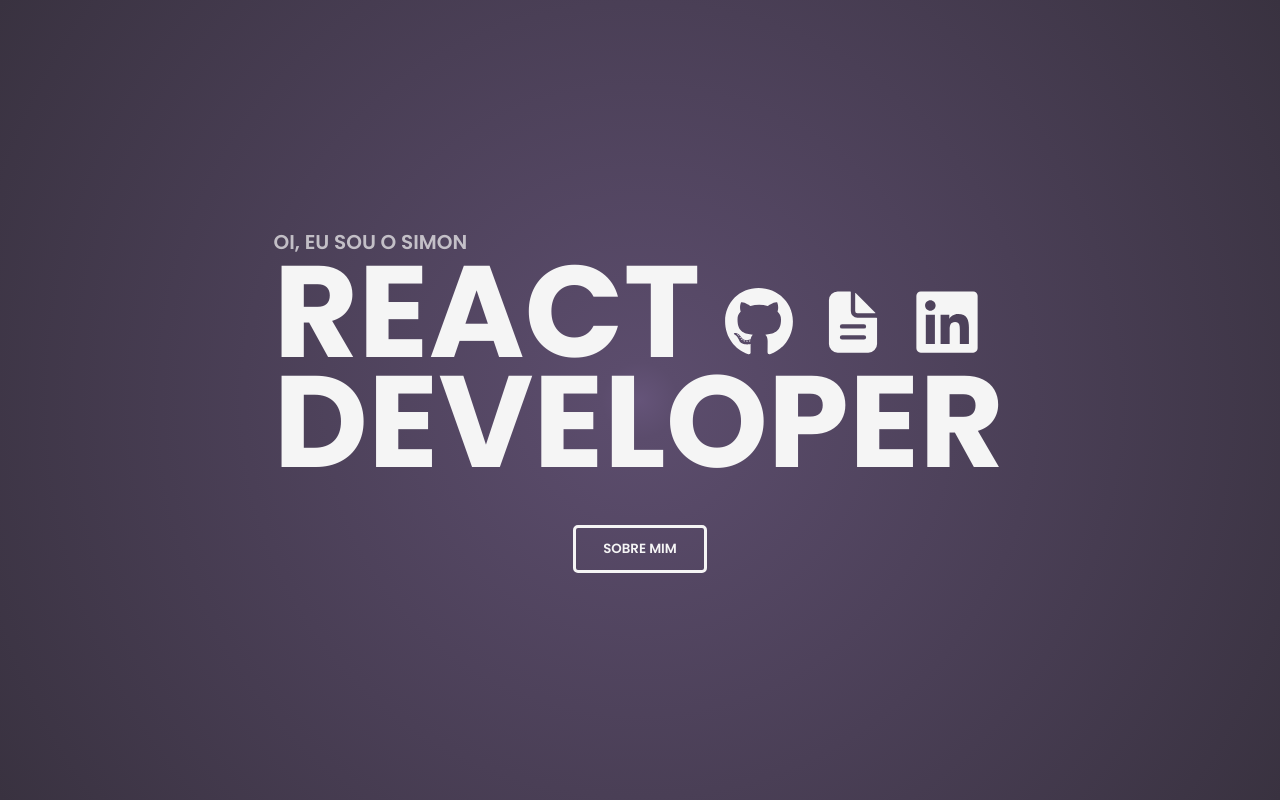
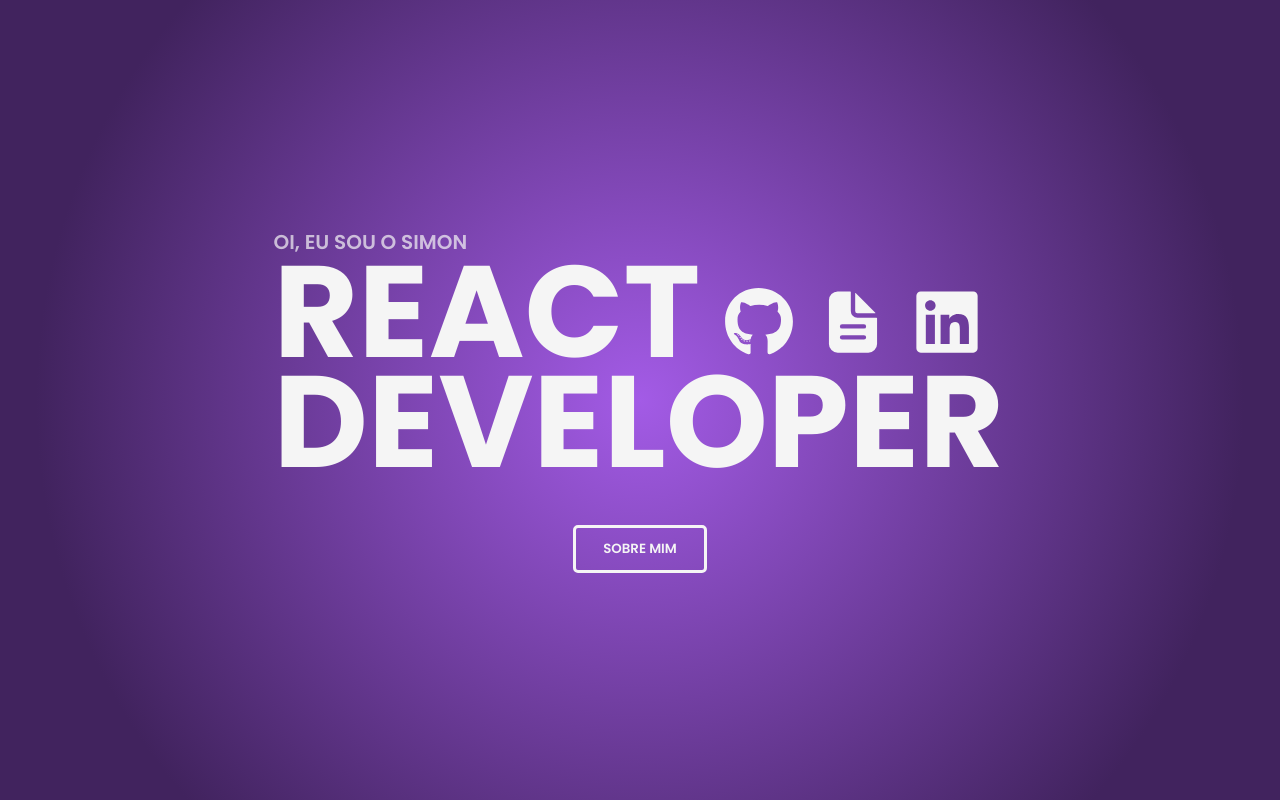
Before and after one commit to simonfranklin1/meu_portfolio, a React (Vite) app: page / in a window 1280 px wide. Shown: the top 800 px of the page. Built offline with nearby package versions, Linux system fonts and the light colour scheme.

Commit message:
Alterando estilos da sessão Header

```diff
--- a/src/containers/Contact.css
+++ b/src/containers/Contact.css
@@ -33,18 +33,17 @@
     justify-content: center;
     align-items: center;
     font-size: 20px;
-    transition: .3s ease-in-out;
+    transition: .2s ease-in-out;
 }
 
 .contact_copy-btn {
     font-weight: bold;
-    transition: .3s ease-in-out;
     background-color: rgb(163, 91, 230);
     cursor: pointer;
 }
 
 .contact_copy-btn:hover {
-    background-color: rgb(196, 134, 255);
+    background-color: rgb(130, 72, 184);
 }
 
 .copied {
--- a/src/containers/Header.css
+++ b/src/containers/Header.css
@@ -6,8 +6,9 @@
     justify-content: center;
     align-items: center;
     gap: 3rem;
-    background: radial-gradient(circle at 50% 50%, #655479 0%, #5B4C6C 5%, #393240);
-    /*background: radial-gradient(circle at 50% 50%, rgb(126, 67, 126) 0%, rgb(40, 14, 44) 80%);*/
+    /*background: radial-gradient(circle at 50% 50%, #655479 0%, #5B4C6C 5%, #393240);
+    background: radial-gradient(circle at 50% 50%, rgb(126, 67, 126) 0%, rgb(40, 14, 44) 80%);*/
+    background: radial-gradient(circle at 50% 50%, rgb(163, 91, 230) 0%, rgb(65, 35, 94) 80%);
 }
 
 .portfolio_header-title {
@@ -56,7 +57,7 @@
 
 .portfolio_header-btn:hover {
     background: #f5f5f5;
-    color: rgb(160, 86, 160);
+    color: rgb(163, 91, 230);
 }
 
 @media screen and (max-width: 936px) {
--- a/src/containers/Header.jsx
+++ b/src/containers/Header.jsx
@@ -3,14 +3,13 @@
 import { FaLinkedin } from "react-icons/fa";
 import { IoDocumentText } from "react-icons/io5";
 import { FaGithub } from "react-icons/fa";
-import { Fade, Reveal } from 'react-awesome-reveal';
-import { HeaderAnimation } from '../utils/Animation';
+import { Fade } from 'react-awesome-reveal';
 
 const Header = () => {
 
   return (
     <section className='portfolio_header'>
-        <HeaderAnimation>
+        <Fade duration={2000} triggerOnce>
           <div className="portfolio_header-title">
             <p>Oi, eu sou o Simon</p>
             <h2 className='portfolio_header-title_first'>React
@@ -28,12 +27,15 @@
             </h2>
             <h2>Developer</h2>
           </div>
-          <a href="#about_me" className="portfolio_header-link">
-            <button className="portfolio_header-btn">
-              Sobre mim
-            </button>
-          </a>
-        </HeaderAnimation>
+        </Fade>
+        <Fade direction='up' duration={2000} delay={500} triggerOnce>
+            <a href="#about_me" className="portfolio_header-link">
+              <button className="portfolio_header-btn">
+                Sobre mim
+              </button>
+            </a>
+        </Fade>
+
 
     </section>
   )
```
Also changed, not shown: src/assets/img/Imagem Portfólio definitiva 2.png.
